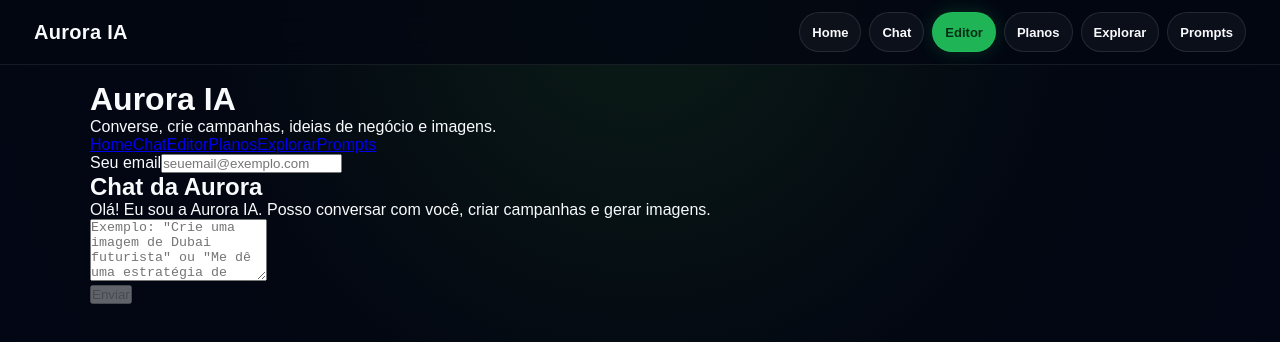
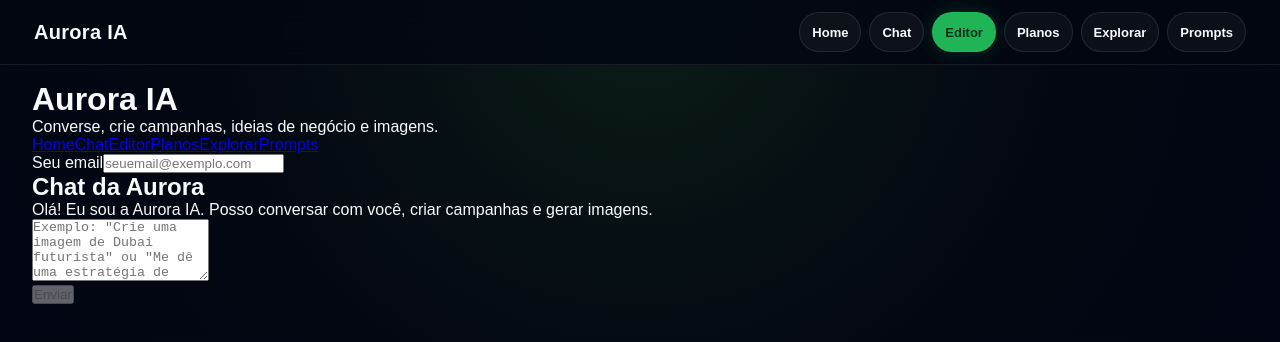
Before and after one commit to ricardogrupoexecutivo1-cpu/ricardo-ia-oficial, a Next.js app: page /chat in a window 1280 px wide. Shown: the top 342 px of the page. Built offline with nearby package versions, Linux system fonts and the light colour scheme; no server answers.

Commit message:
fix: wrap chat page with Suspense for useSearchParams

```diff
--- a/app/chat/page.tsx
+++ b/app/chat/page.tsx
@@ -1,15 +1,20 @@
+import { Suspense } from "react";
 import ChatClient from "./chat-client";
 
 export default function ChatPage() {
   return (
-    <main
-      style={{
-        width: "100%",
-        maxWidth: 1100,
-        margin: "0 auto",
-      }}
+    <Suspense
+      fallback={
+        <main className="min-h-screen bg-black px-4 py-6 text-white">
+          <div className="mx-auto max-w-5xl">
+            <div className="rounded-2xl border border-white/10 bg-white/5 p-6">
+              Carregando chat...
+            </div>
+          </div>
+        </main>
+      }
     >
       <ChatClient />
-    </main>
+    </Suspense>
   );
 }
```
